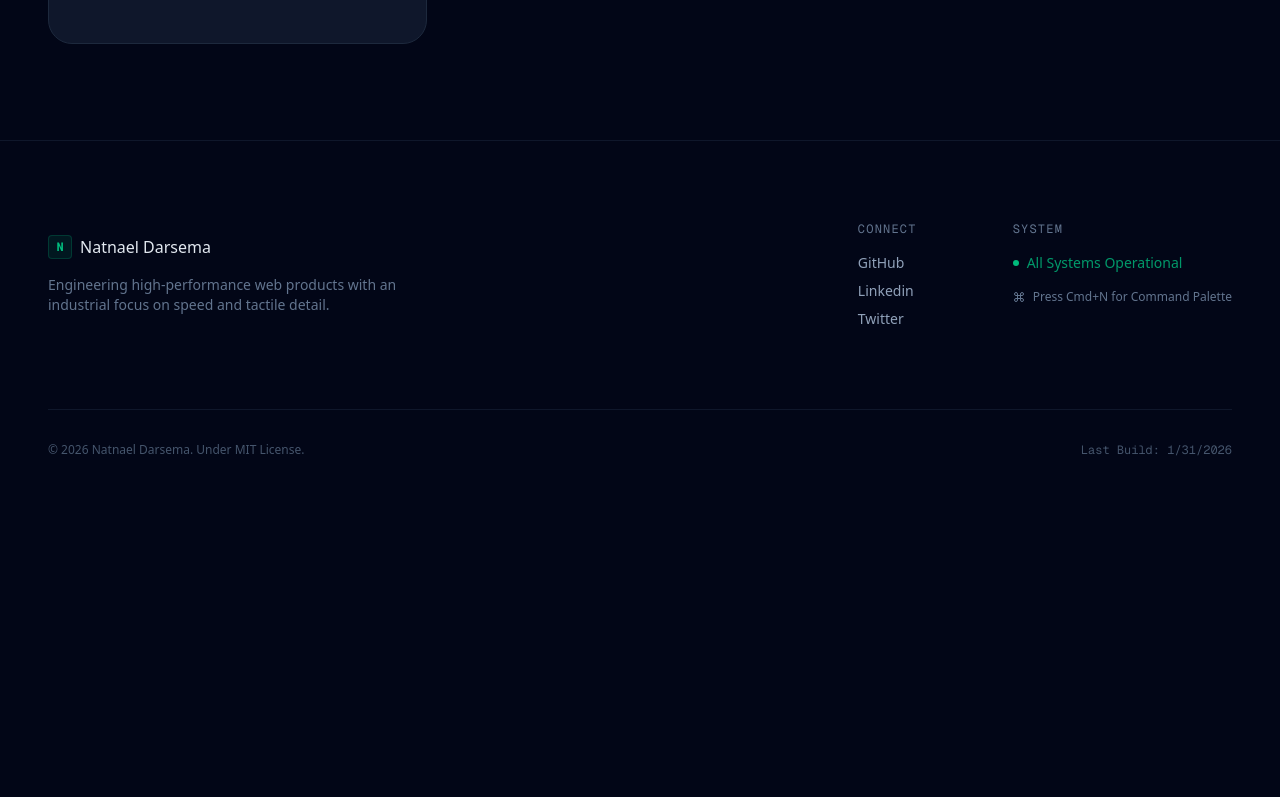
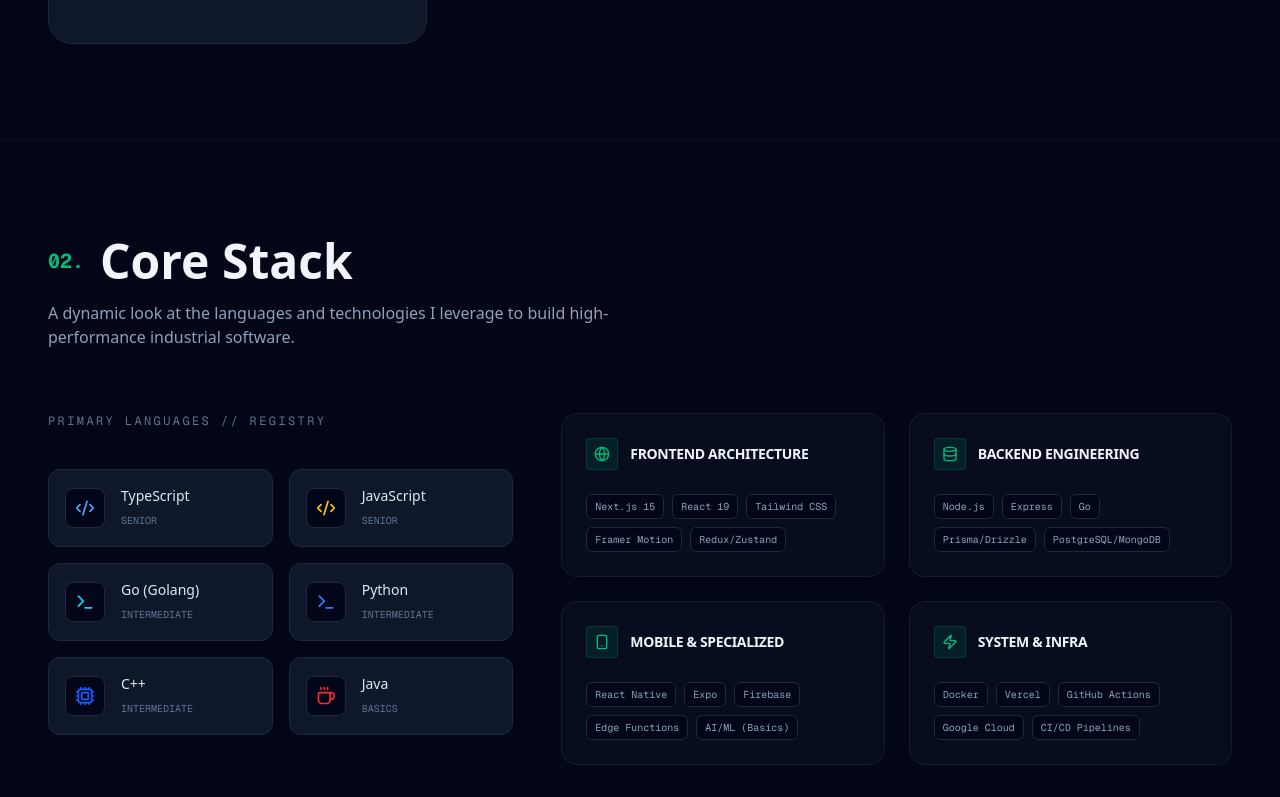
Before and after one commit to Nati-darse/Portfolio2, a Next.js app: page / in a window 1280 px wide. Shown: the part 2000-2797 px from the top of the page. Before the commit the page ends 2538 px from the top, so only its background shows below. Built offline with nearby package versions, Linux system fonts and the light colour scheme.

Commit message:
feat(ui): add dynamic tech stack and languages section to the homepage

```diff
--- a/src/app/page.tsx
+++ b/src/app/page.tsx
@@ -1,6 +1,7 @@
 import { Navbar } from "@/components/layout/Navbar";
 import { Hero } from "@/components/sections/Hero";
 import { ProjectGrid } from "@/components/sections/ProjectGrid";
+import { TechStack } from "@/components/sections/TechStack";
 import { Footer } from "@/components/layout/Footer";
 
 export default function Home() {
@@ -9,6 +10,7 @@
       <Navbar />
       <Hero />
       <ProjectGrid />
+      <TechStack />
       <Footer />
     </main>
   );
--- /dev/null
+++ b/src/components/sections/TechStack.tsx
@@ -0,0 +1,125 @@
+"use client";
+
+import { motion } from "framer-motion";
+import {
+    Code2,
+    Database,
+    Layers,
+    Terminal,
+    Smartphone,
+    Cpu,
+    Globe,
+    Zap
+} from "lucide-react";
+
+const languages = [
+    { name: "TypeScript", level: "Senior", icon: Code2, color: "text-blue-400" },
+    { name: "JavaScript", level: "Senior", icon: Code2, color: "text-yellow-400" },
+    { name: "Go (Golang)", level: "Intermediate", icon: Terminal, color: "text-cyan-400" },
+    { name: "Python", level: "Intermediate", icon: Terminal, color: "text-blue-500" },
+    { name: "C++", level: "Intermediate", icon: Cpu, color: "text-blue-600" },
+    { name: "Java", level: "Basics", icon: Coffee, color: "text-red-500" },
+];
+
+const categories = [
+    {
+        title: "Frontend Architecture",
+        icon: Globe,
+        items: ["Next.js 15", "React 19", "Tailwind CSS", "Framer Motion", "Redux/Zustand"]
+    },
+    {
+        title: "Backend Engineering",
+        icon: Database,
+        items: ["Node.js", "Express", "Go", "Prisma/Drizzle", "PostgreSQL/MongoDB"]
+    },
+    {
+        title: "Mobile & Specialized",
+        icon: Smartphone,
+        items: ["React Native", "Expo", "Firebase", "Edge Functions", "AI/ML (Basics)"]
+    },
+    {
+        title: "System & Infra",
+        icon: Zap,
+        items: ["Docker", "Vercel", "GitHub Actions", "Google Cloud", "CI/CD Pipelines"]
+    }
+];
+
+// Helper to provide Coffee icon if not in lucide (it usually is though)
+import { Coffee } from "lucide-react";
+
+export function TechStack() {
+    return (
+        <section className="py-24 px-6 sm:px-12 max-w-7xl mx-auto border-t border-slate-900/50">
+            <div className="flex flex-col gap-4 mb-16">
+                <h2 className="text-3xl sm:text-5xl font-bold text-slate-100 flex items-center gap-4">
+                    <span className="text-emerald-500 font-mono text-xl">02.</span>
+                    Core Stack
+                </h2>
+                <p className="max-w-xl text-slate-400">
+                    A dynamic look at the languages and technologies I leverage to build
+                    high-performance industrial software.
+                </p>
+            </div>
+
+            <div className="grid grid-cols-1 lg:grid-cols-12 gap-12">
+                {/* Languages Side */}
+                <div className="lg:col-span-5 flex flex-col gap-6">
+                    <h3 className="text-xs font-mono text-slate-500 uppercase tracking-[0.2em] mb-4">
+                        Primary Languages // Registry
+                    </h3>
+                    <div className="grid grid-cols-1 sm:grid-cols-2 gap-4">
+                        {languages.map((lang, i) => (
+                            <motion.div
+                                key={lang.name}
+                                initial={{ opacity: 0, x: -20 }}
+                                whileInView={{ opacity: 1, x: 0 }}
+                                viewport={{ once: true }}
+                                transition={{ delay: i * 0.05 }}
+                                className="group p-4 rounded-xl bg-slate-900 border border-slate-800 hover:border-emerald-500/50 transition-all flex items-center gap-4"
+                            >
+                                <div className={`w-10 h-10 rounded-lg bg-slate-950 flex items-center justify-center border border-slate-800 group-hover:scale-110 transition-transform ${lang.color}`}>
+                                    <lang.icon className="w-5 h-5" />
+                                </div>
+                                <div>
+                                    <h4 className="text-slate-200 font-medium text-sm">{lang.name}</h4>
+                                    <span className="text-[10px] font-mono text-slate-500 uppercase">{lang.level}</span>
+                                </div>
+                            </motion.div>
+                        ))}
+                    </div>
+                </div>
+
+                {/* Tech Categories Side */}
+                <div className="lg:col-span-7 grid grid-cols-1 sm:grid-cols-2 gap-6">
+                    {categories.map((cat, i) => (
+                        <motion.div
+                            key={cat.title}
+                            initial={{ opacity: 0, scale: 0.95 }}
+                            whileInView={{ opacity: 1, scale: 1 }}
+                            viewport={{ once: true }}
+                            transition={{ delay: i * 0.1 }}
+                            className="p-6 rounded-2xl bg-slate-900/40 border border-slate-800/60 backdrop-blur-sm flex flex-col gap-6"
+                        >
+                            <div className="flex items-center gap-3">
+                                <div className="w-8 h-8 rounded bg-emerald-500/10 flex items-center justify-center border border-emerald-500/20">
+                                    <cat.icon className="w-4 h-4 text-emerald-500" />
+                                </div>
+                                <h4 className="text-sm font-bold text-slate-100 uppercase tracking-tight">{cat.title}</h4>
+                            </div>
+                            <div className="flex flex-wrap gap-2">
+                                {cat.items.map(item => (
+                                    <span
+                                        key={item}
+                                        className="px-2 py-1 rounded-md bg-slate-950 border border-slate-800 text-[10px] font-mono text-slate-400 group-hover:text-emerald-400 transition-colors"
+                                    >
+                                        {item}
+                                    </span>
+                                ))}
+                            </div>
+                        </motion.div>
+                    ))}
+                </div>
+            </div>
+        </section>
+    );
+}
```
